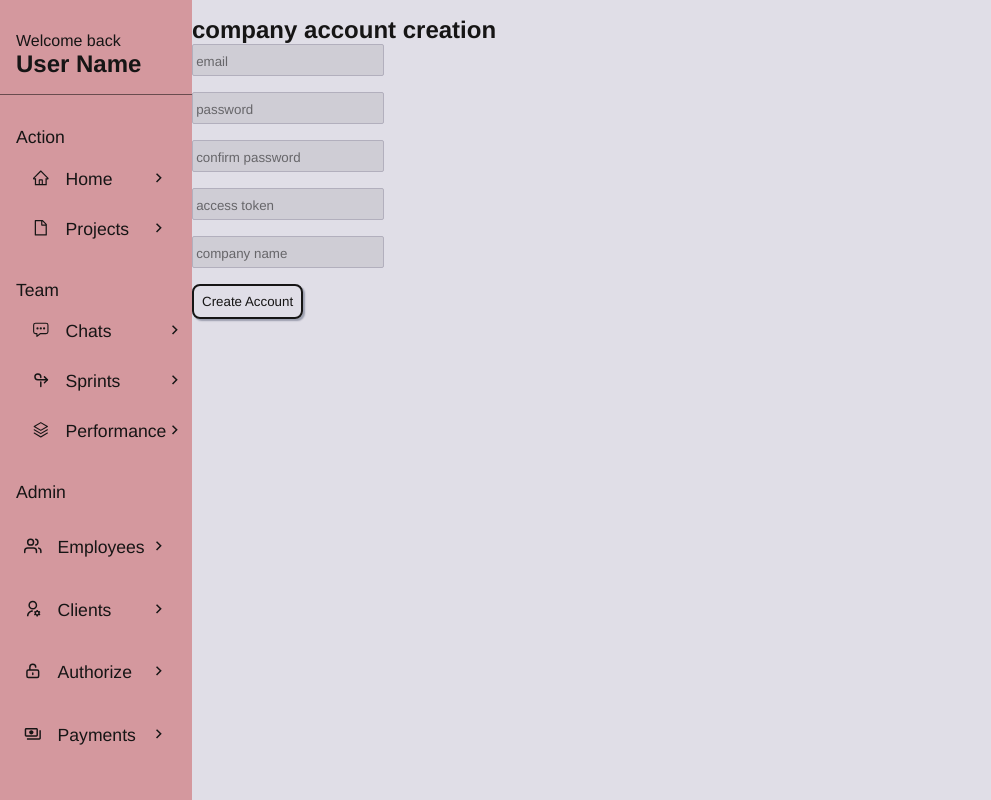
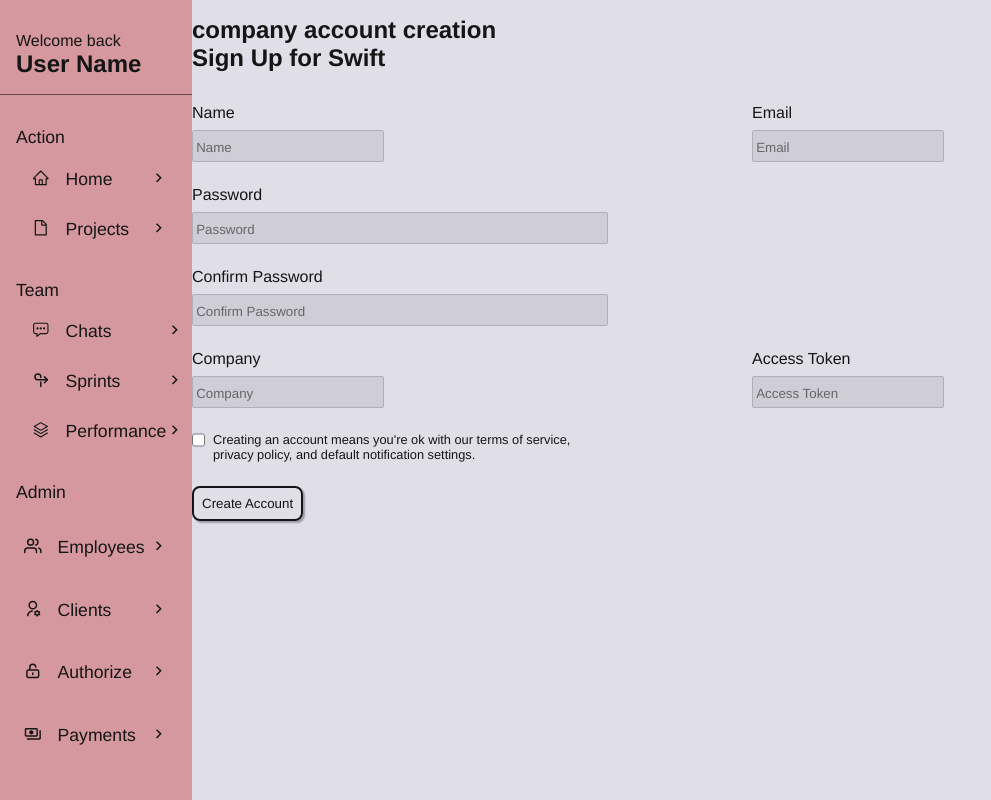
Before and after one commit to womsly/split-scope, a React app: page /auth in a window 1280 px wide. Shown: the whole page, without its empty margins (0-991 px from the left). Built offline with nearby package versions, Linux system fonts and the light colour scheme; no server answers; the HTML template or start-up script is replaced by a standard one.

Commit message:
update form display.

```diff
--- a/src/components/AuthForm/AuthForm.jsx
+++ b/src/components/AuthForm/AuthForm.jsx
@@ -8,14 +8,16 @@
 import { companyAccount, userAccount } from '../../models/auth';
 
 function AuthForm(props) {
+  const [name, setName] = useState("");
   const [email, setEmail] = useState("");
   const [password, setPassword] = useState("");
   const [confirmPassword, setConfirmPassword] = useState("");
   const [accountToken, setAccountToken] = useState("");
   const [companyName, setCompanyName] = useState("");
   const [teamInvite, setTeamInvite] = useState("");
-  const isCreateUser = props.createNewUser;
-  const isNewCompany = props.createNewCompanyAcct;
+  const [agreeTerms, setAgreeTerms] = useState(false);
+  const [isCreateUser, setIsCreateUser] = useState(true);
+  const [isNewCompany, setIsNewCompany] = useState(true);
 
   const handleLogin = (e) => {
     e.preventDefault();
@@ -32,6 +34,8 @@
     }
     else if (accountToken !== import.meta.env.VITE_APP_USER_TOKEN) {
       toast.error("Incorrect Account Token")
+    } else if (!agreeTerms) {
+      toast.error("Please Accept Terms and Conditions")
     } else {
       createUserWithEmailAndPassword(auth, email, password)
         .then((userCredential) => {
@@ -40,47 +44,92 @@
     }
   }
 
+  const handleFormType = (props) => {
+    setIsCreateUser(props.createNewUser);
+    setIsNewCompany(props.createNewCompanyAcct);
+  }
+
+
   useEffect (() => {
+    handleFormType(props);
 
-  }, [props.createNewUser, props.createNewCompanyAcct])
+  }, [props, isCreateUser, isNewCompany])
 
   if (isCreateUser) {
     return (
       <div className={classes.form_container}>
+        <h2>Sign Up for Swift</h2>
         <form onSubmit={(e) => handleRegister(e)}>
+
+          <div className={classes.grouped_label}>
+            <label>Name</label>
+            <input
+              type="text"
+              placeholder='Name'
+              value={name}
+              onChange={(e) => setName(e.target.value)} />
+          </div>
+
+          <div className={classes.grouped_label}>
+            <label>Email</label>
             <input
               type="email"
-            placeholder='email'
+              placeholder='Email'
               value={email}
               onChange={(e) => setEmail(e.target.value)} />
+          </div>
+
+          <div className={`${classes.grouped_label} ${classes.input_wide}`}>
+            <label>Password</label>
             <input
               type='password'
-            placeholder='password'
+              placeholder='Password'
               value={password}
               onChange={(e) => setPassword(e.target.value)}/>
+          </div>
+
+          <div className={`${classes.grouped_label} ${classes.input_wide}`}>
+            <label>Confirm Password</label>
             <input
               type='password'
-            placeholder='confirm password'
+              placeholder='Confirm Password'
               value={confirmPassword}
               onChange={(e) => setConfirmPassword(e.target.value)}/>
-          <input
-            type='text'
-            placeholder='access token'
-            value={accountToken}
-            onChange={(e) => setAccountToken(e.target.value)}/>
+          </div>
+
+          <div className={classes.grouped_label}>
+            {isNewCompany ? <label>Company</label> : <label>Team Invite</label>}
             {isNewCompany ?
               <input
               type='text'
-              placeholder='company name'
+              placeholder='Company'
               value={companyName}
               onChange={(e) => setCompanyName(e.target.value)}/>
               :
               <input
               type='text'
-              placeholder='team invite'
+              placeholder='Team Invite'
               value={teamInvite}
               onChange={(e) => setTeamInvite(e.target.value)}/>
             }
+          </div>
+
+          <div className={classes.grouped_label}>
+            <label>Access Token</label>
+            <input
+              type='text'
+              placeholder='Access Token'
+              value={accountToken}
+              onChange={(e) => setAccountToken(e.target.value)}/>
+          </div>
+          <div className={`${classes.grouped_label} ${classes.input_wide} ${classes.terms_group}`}>
+            <input
+              id="terms"
+              type='checkbox'
+              value={agreeTerms}
+              onChange={(e) => setAgreeTerms(e.target.value)}/>
+            <label for="terms">Creating an account means you're ok with our terms of service, privacy policy, and default notification settings.</label>
+          </div>
 
             <Button
               type="submit"
@@ -92,17 +141,25 @@
   } else {
     return (
       <div className={classes.form_container}>
+        <h2>Sign In to Swift</h2>
         <form onSubmit={(e) => handleLogin(e)}>
+          <div className={`${classes.grouped_label} ${classes.input_wide}`}>
+            <label>Email</label>
             <input
               type="email"
-            placeholder='email'
+              placeholder='Email'
               value={email}
               onChange={(e) => setEmail(e.target.value)} />
+          </div>
+
+          <div className={`${classes.grouped_label} ${classes.input_wide}`}>
+            <label>Password</label>
             <input
               type='password'
-            placeholder='password'
+              placeholder='Password'
               value={password}
               onChange={(e) => setPassword(e.target.value)}/>
+          </div>
 
           <Button
               type="submit"
--- a/src/components/AuthForm/AuthForm.module.scss
+++ b/src/components/AuthForm/AuthForm.module.scss
@@ -2,16 +2,70 @@
 
 .form_container {
   width: 100%;
+  display: grid;
+  gap: 2rem;
 
   form {
-    margin: 0px auto;
     display: grid;
-    gap: 1rem;
+    grid-template-columns: repeat(2, minmax(0, 1fr));
+    row-gap: 1.5rem;
+    column-gap: 2rem;
+
+    @include mdScreen {
+      grid-template-columns: repeat(1, minmax(0, 1fr));
+    }
+
+    .grouped_label {
+      display: grid;
+      gap: 0.5rem;
+      @include mdScreen {
+        width: auto;
+      }
+    }
 
     input {
       height: 2rem;
       width: 12rem;
+      @include mdScreen {
+        width: auto;
+      }
+    }
 
+    .input_wide {
+      grid-column-start: 1;
+      grid-column-end: 3;
+
+      @include mdScreen {
+        grid-column: auto;
+      }
+
+      input {
+        width: 26rem;
+
+        @include mdScreen {
+          width: auto;
+        }
+
+      }
+    }
+
+    .terms_group {
+      display: flex;
+      width: 26rem;
+
+      @include mdScreen {
+        width: auto;
+      }
+
+      label {
+        font-size: 0.8rem;
+      }
+      input {
+        width: 1rem;
+        height: 1rem;
+
+
+      }
     }
   }
 }
```
Lines whose indentation alone changed are shown as unchanged.
